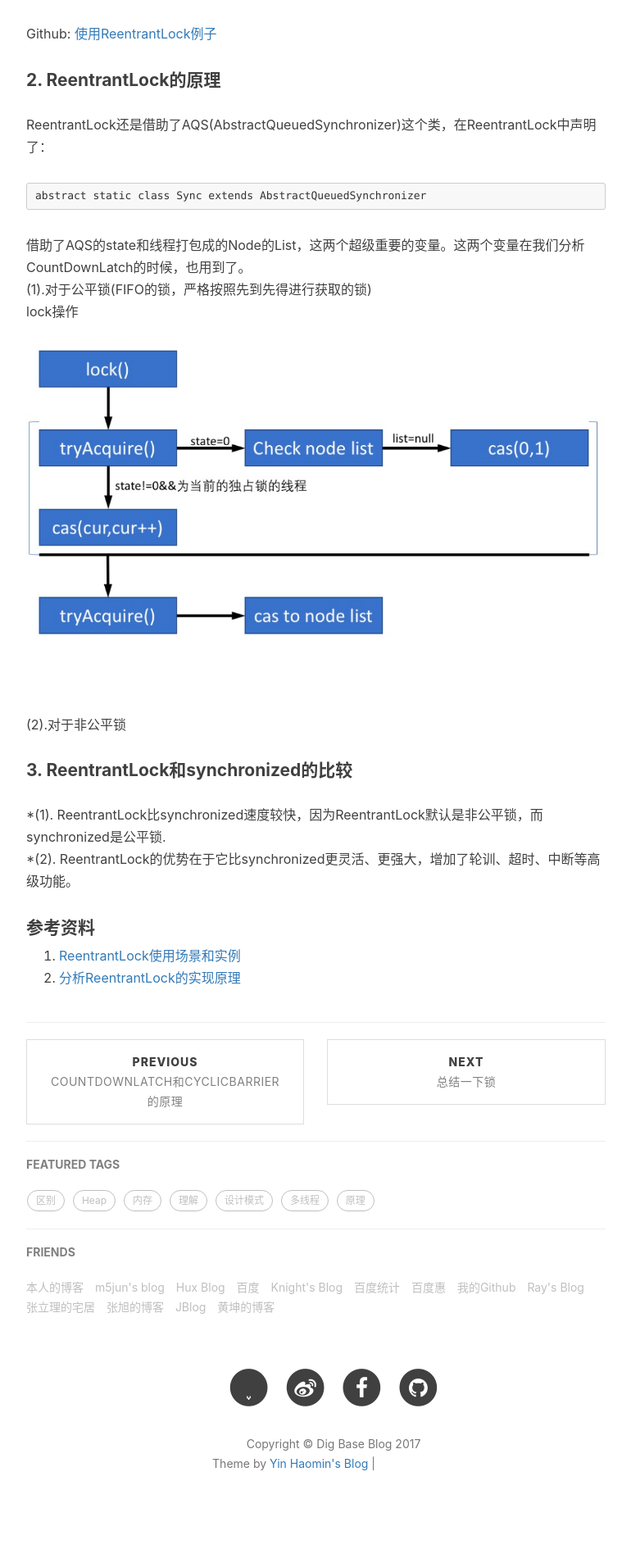
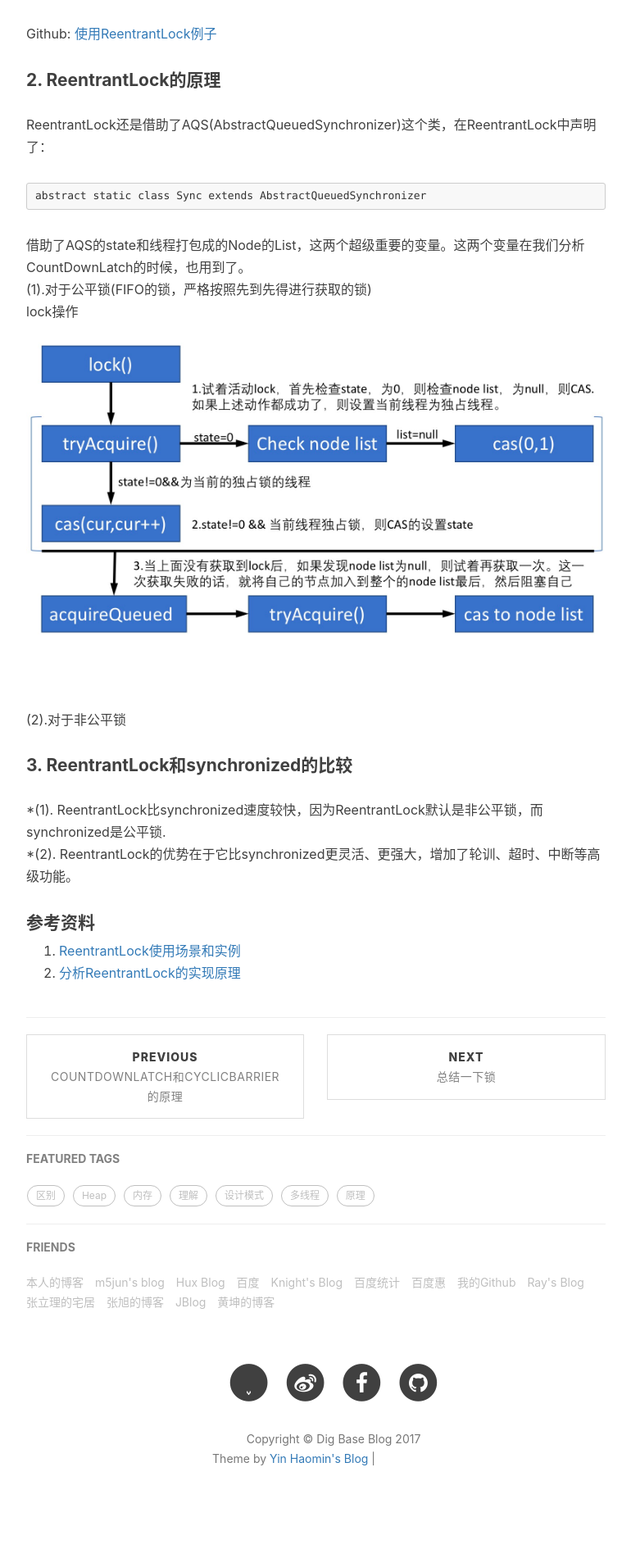
Before and after one commit to baiscjava/basicjava.github.io, a Jekyll site: the page built from _posts/2017-06-26-ReentrantLock的使用和原理.md, in a window 1280 px wide. Shown: the part 1369-3259 px from the top of the page at 82% size, without its empty margins (233-1003 px from the left). Built offline with Jekyll 4.4.1, drawn with Linux system fonts in a browser that asks for light colours; nearby versions of some CDN libraries; comment, search, counter and statistics services are not loaded; grey boxes are pictures that could not be loaded.

Commit message:
Update 2017-06-26-ReentrantLock的使用和原理.md

```diff
--- a/_posts/2017-06-26-ReentrantLock的使用和原理.md
+++ b/_posts/2017-06-26-ReentrantLock的使用和原理.md
@@ -65,7 +65,7 @@ abstract static class Sync extends AbstractQueuedSynchronizer
 借助了AQS的state和线程打包成的Node的List，这两个超级重要的变量。这两个变量在我们分析CountDownLatch的时候，也用到了。<br>
 (1).对于公平锁(FIFO的锁，严格按照先到先得进行获取的锁)<br>
 lock操作<br>
-![gras](/images/aqs/ReentrantLock_lock.jpeg)<br>
+![gras](/images/aqs/ReentrantLock_lock2.jpeg)<br>
 
 (2).对于非公平锁<br>
 
```
